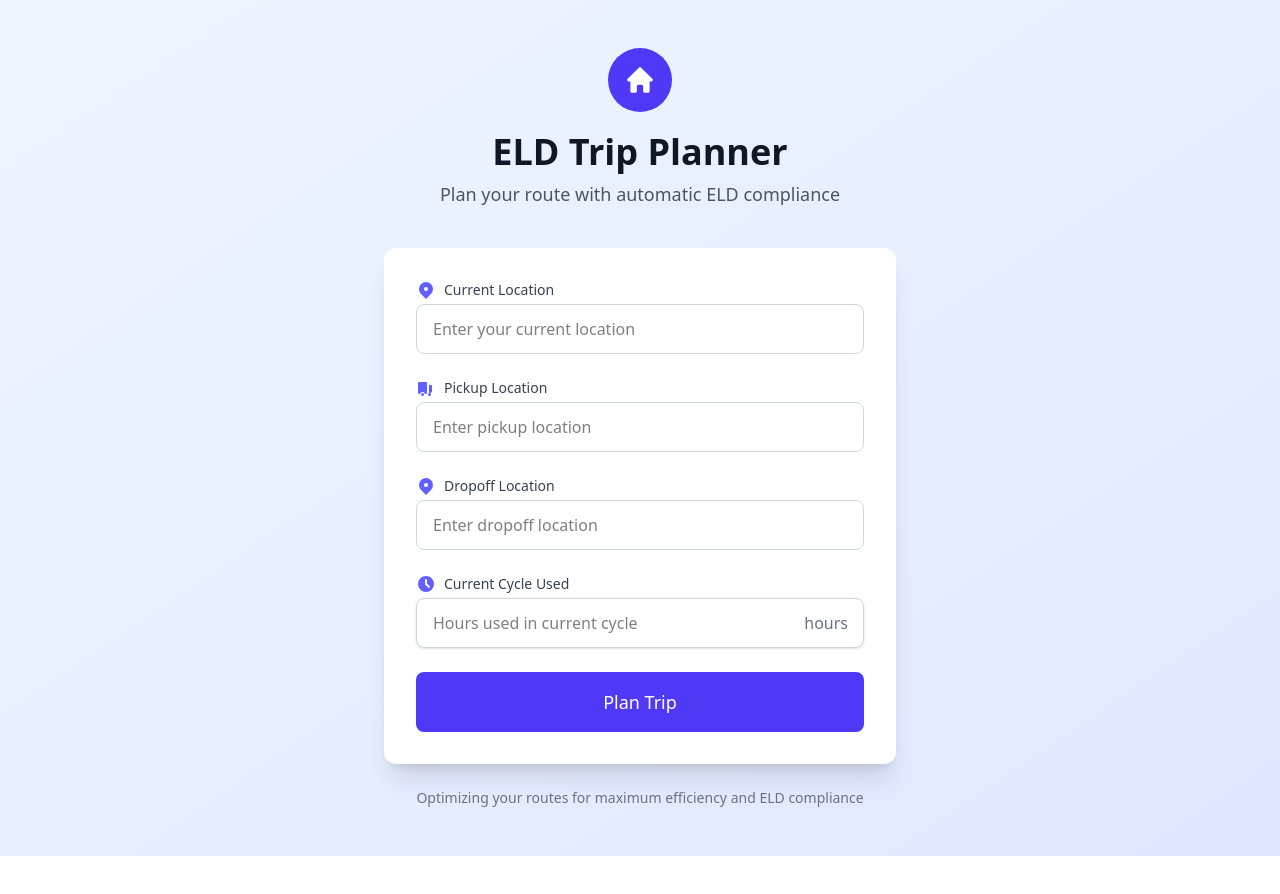
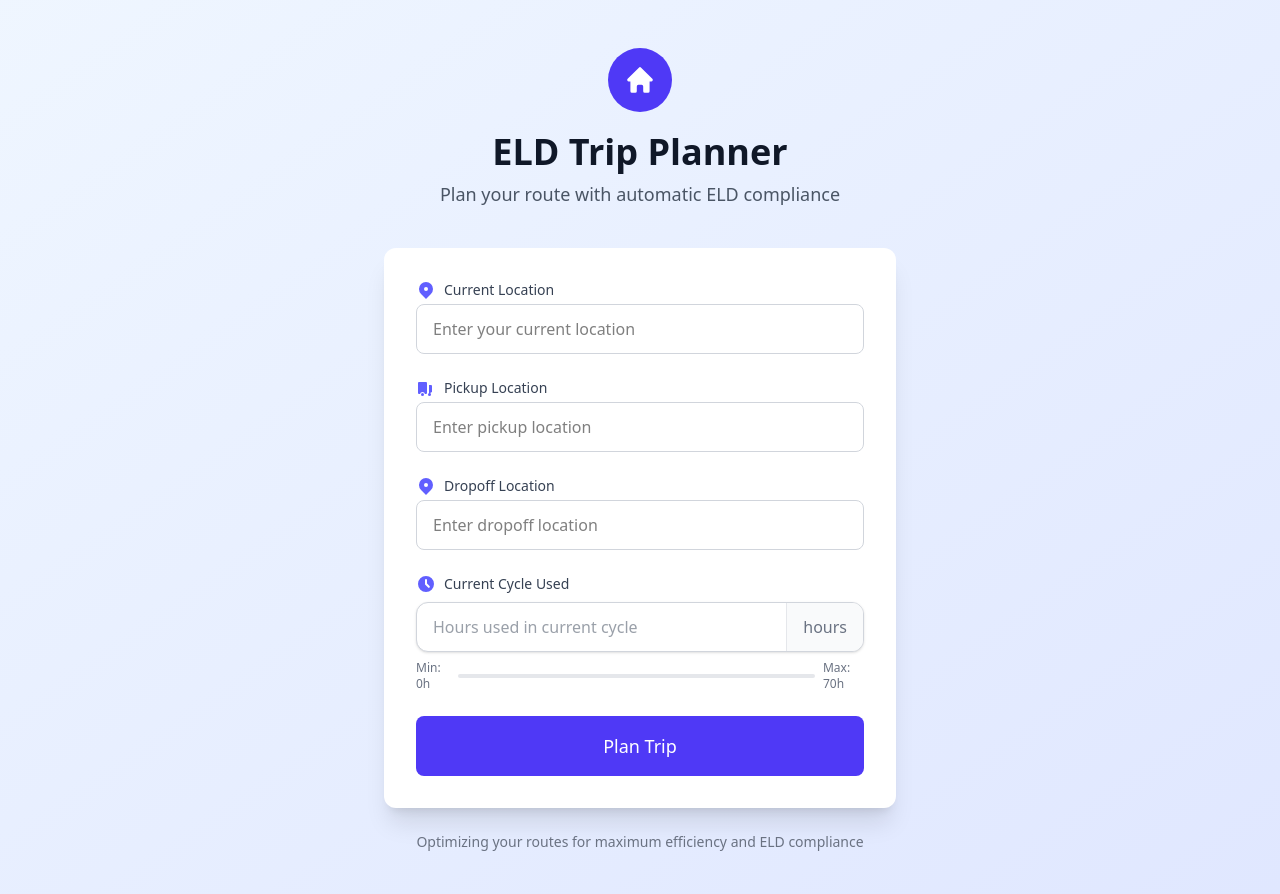
Before and after one commit to bruceminanga/Eld-trip-planner, a React (Vite) app in the folder frontend/: page / in a window 1280 px wide. Shown: the top 894 px of the page. Before the commit the page ends 856 px from the top, so only its background shows below. Built offline with nearby package versions, Linux system fonts and the light colour scheme; no server answers.

Commit message:
enhanced the TripPlanner component

```diff
--- a/frontend/src/components/TripPlanner.jsx
+++ b/frontend/src/components/TripPlanner.jsx
@@ -269,15 +269,17 @@ const TripPlanner = () => {
                 )}
               </div>
 
+              {/* Enhanced Current Cycle Used Field */}
               <div>
                 <label
                   htmlFor="current_cycle_used"
-                  className="flex items-center gap-2 text-sm font-medium text-gray-700 mb-1"
+                  className="flex items-center gap-2 text-sm font-medium text-gray-700 mb-2"
                 >
                   <ClockIcon />
                   Current Cycle Used
                 </label>
-                <div className="relative mt-1 rounded-lg shadow-sm">
+
+                <div className="relative rounded-xl overflow-hidden shadow-sm border border-gray-300 bg-white focus-within:ring-2 focus-within:ring-indigo-500 focus-within:border-indigo-500">
                   <input
                     id="current_cycle_used"
                     name="current_cycle_used"
@@ -288,23 +290,41 @@ const TripPlanner = () => {
                     max="70"
                     step="0.5"
                     placeholder="Hours used in current cycle"
-                    className={`w-full px-4 py-3 pr-12 border ${
-                      errors.current_cycle_used
-                        ? "border-red-500"
-                        : "border-gray-300"
-                    } rounded-lg focus:outline-none focus:ring-2 focus:ring-indigo-500 transition-all duration-200`}
+                    className="block w-full py-3 pl-4 pr-16 text-gray-700 border-0 focus:outline-none focus:ring-0 rounded-xl"
                   />
-                  <div className="absolute inset-y-0 right-0 flex items-center">
-                    <span className="px-4 text-gray-500 font-medium">
-                      hours
-                    </span>
+                  <div className="absolute inset-y-0 right-0 flex items-center justify-center px-4 bg-gray-50 border-l border-gray-200">
+                    <span className="text-gray-500 font-medium">hours</span>
                   </div>
                 </div>
+
                 {errors.current_cycle_used && (
-                  <p className="mt-1 text-sm text-red-600">
+                  <p className="mt-2 text-sm text-red-600">
                     {errors.current_cycle_used}
                   </p>
                 )}
+
+                <div className="mt-2 flex items-center justify-between text-xs text-gray-500">
+                  <span>Min: 0h</span>
+                  <div className="w-full mx-2 h-1 bg-gray-200 rounded-full overflow-hidden">
+                    <div
+                      className={`h-full ${
+                        parseFloat(formData.current_cycle_used || 0) > 60
+                          ? "bg-red-400"
+                          : parseFloat(formData.current_cycle_used || 0) > 40
+                          ? "bg-yellow-400"
+                          : "bg-green-400"
+                      }`}
+                      style={{
+                        width: `${Math.min(
+                          100,
+                          (parseFloat(formData.current_cycle_used || 0) / 70) *
+                            100
+                        )}%`,
+                      }}
+                    ></div>
+                  </div>
+                  <span>Max: 70h</span>
+                </div>
               </div>
 
               <button
```
